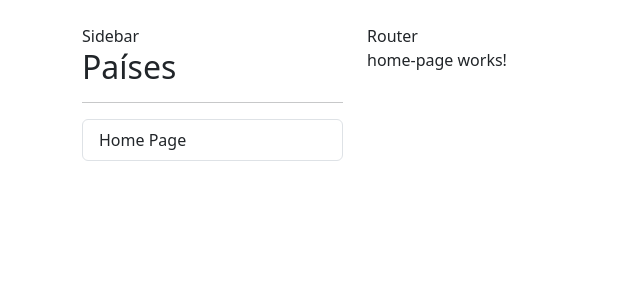
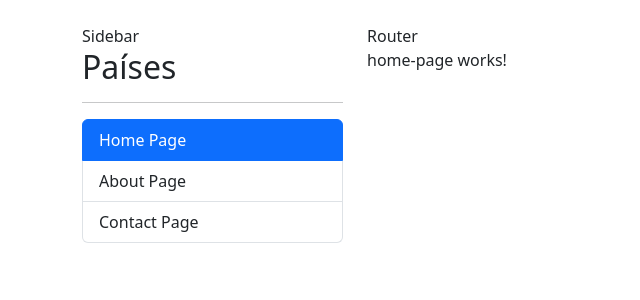
Before and after one commit to HassanAbbud/Countries-App, an Angular app: page / in a window 1280 px wide. Before the commit this address led to /home. Shown: the top 300 px of the page, without its empty margins (0-640 px from the left). Built offline with nearby package versions, Linux system fonts and the light colour scheme.

Commit message:
Router link & router link options

```diff
--- a/src/app/shared/components/sidebar/sidebar.component.html
+++ b/src/app/shared/components/sidebar/sidebar.component.html
@@ -3,7 +3,22 @@
 <hr>
 
 <ul class="list-group">
-  <li class="list-group-item">
+  <li routerLink=""
+    routerLinkActive="active"
+    [routerLinkActiveOptions]="{ exact: true }"
+    class="list-group-item">
     Home Page
   </li>
+
+  <li routerLink="about"
+    routerLinkActive="active"
+    class="list-group-item">
+    About Page
+  </li>
+
+  <li routerLink="contact"
+    routerLinkActive="active"
+    class="list-group-item">
+    Contact Page
+  </li>
 </ul>
--- /dev/null
+++ b/src/app/shared/pages/contact-page/contact-page.component.html
@@ -0,0 +1 @@
+<p>contact works!</p>
```
Also changed, not shown: src/app/app-routing.module.ts (+6 -1 lines), src/app/shared/pages/contact-page/contact-page.component.ts (added, +9 -0 lines), src/app/shared/shared.module.ts (+11 -2 lines).
